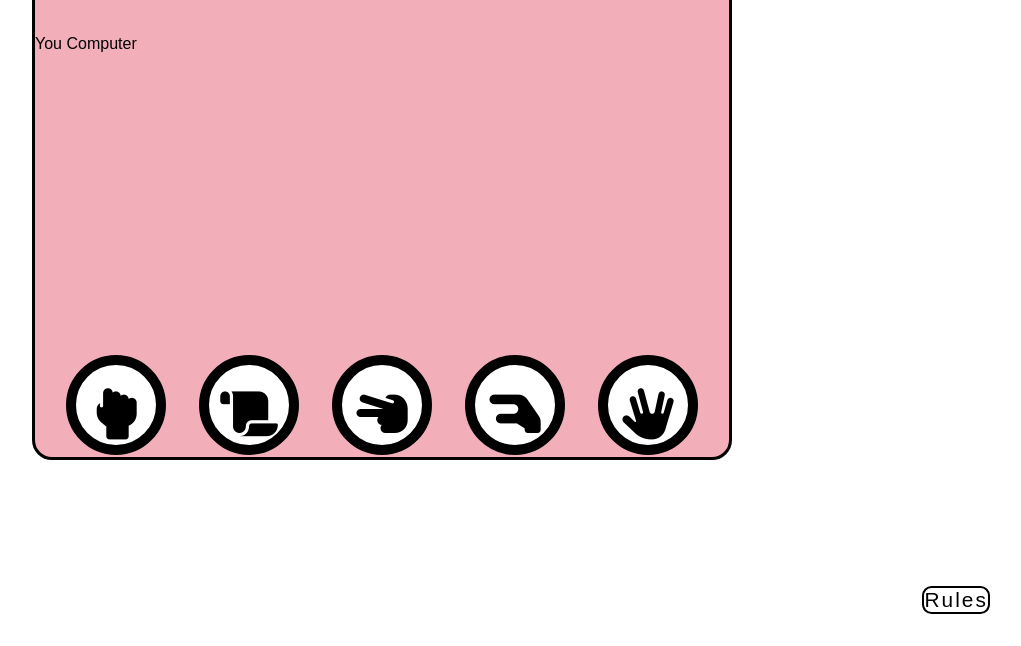
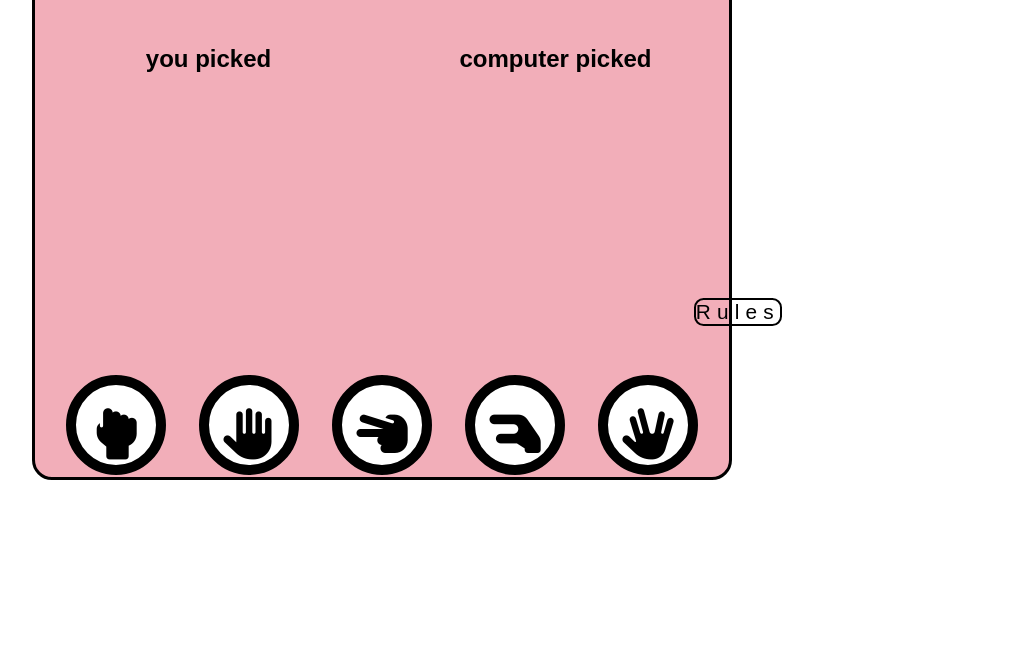
Before and after one commit to Oluwapelumi99/Rock--paper-scissors, a plain HTML site: page index.html in a window 1280 px wide. Shown: the part 154-800 px from the top of the page, without its empty margins (258-1279 px from the left). Drawn offline with Linux system fonts and the light colour scheme.

Commit message:
add structure to the grid areaa

```diff
--- a/assets/css/style.css
+++ b/assets/css/style.css
@@ -60,31 +60,51 @@ body {
     background-color: black;
     color: white;
 }
-
+/*Results*/
+.results {
+    display: grid;
+    grid-template-columns: repeat(2, 1fr);
+    place-items: center;
+    grid-template-areas:
+    "you-title computer-title"
+    "you-picked computer-picked";
+    max-width: 1000px;
+    margin: 0 auto;
+}
+.results-heading1 {
+    grid-area: "you-title";
+}
+.results-heading2 {
+    grid-area: "computer-title";
+}
 
 /*Rules button*/
 .rules-btn {
     position: absolute;
-    bottom: 2rem;
+    bottom: 7.5rem;
     right: 2rem;
     background: none;
-    outline: none;
     border: 2px solid;
     border-radius: 0.6rem;
+    color: var(--black-text);
     padding: 0.6rem, 2.5rem;
     font-family: inherit;
-    text-transform: inherit;
     font-size: 1.3rem;
-    letter-spacing: 0.1em;
+    letter-spacing: 0.3em;
 
 }
-
+.rules-btn:hover {
+    background: black;
+    border: 2px solid pink;
+    color: white
+}
 /*Media queries of screen sizes bigger than 768px and up*/
 /*Media queries*/
 @media screen and (min-width :768px) {
     .game-area {max-width: 700px;
-        margin: 0 auto;
+        margin: 10px auto;
         padding-top: 2rem;
+
 
     }
     .header {
@@ -117,4 +137,15 @@ body {
         width: 100%;
         padding-top: 300px;
     }
+    .rules-btn {
+        bottom: 20rem;
+        right: 10rem;
+    }
+    /*Media queries of screen sizes bigger than 992px and up*/
+@media screen and (min-width: 992px){
+    .rules-btn {
+        bottom: 20rem;
+        right: 15rem;
+    }
 }
+}
--- a/index.html
+++ b/index.html
@@ -12,10 +12,13 @@
 
     <div class="game-area">
     <h1 class="header">Rock Paper Scissors lizard Spock</h1>
-    <div class="score-area">
-    <span id="operand1">You</span>
-    <span id="operand2">Computer</span>
-    </div>
+    <section class="results">
+        <h2 class="results-heading1">you picked</h2>
+        <h2 class="results-heading2">computer picked</h2>
+        <div class="result1"></div>
+        <div class="result2"></div>
+    </section>
+
 
 <section class="game">
     <button class="choice-btn btn-black" data-type="rock">
@@ -24,7 +27,7 @@
     </button>
     <button class="choice-btn btn-black" data-type="paper">
         <div class="choice-paper">
-    <i class="fa-solid fa-scroll"></i></div>
+    <i class="fa-solid fa-hand"></i></div>
 </button>
 <button class="choice-btn btn-black" data-type="scissors">
     <div class="choice-scissors">
@@ -42,6 +45,7 @@
 </button>
 </section>
 </div>
+
 <button class="rules-btn">Rules</button>
     <script src="assets/js/script.js"></script>
 </body>
```
